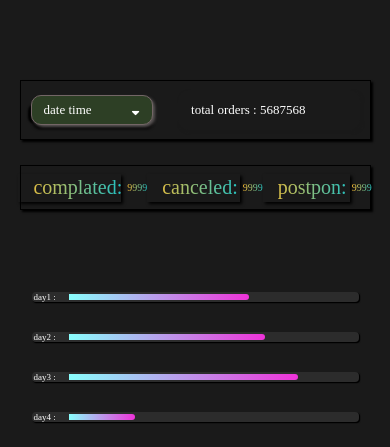
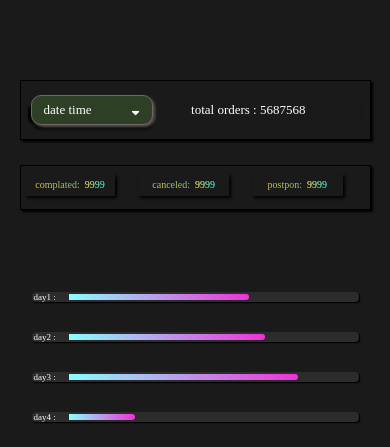
Before and after one commit to ammaralazie/CRM_for_sales_company, a Django app: page /admin_management in a window 390 px wide. Shown: the top 447 px of the page. Run offline with Django 3.2, Linux system fonts and the light colour scheme; some libraries are stand-ins or nearby versions.

Commit message:
add style and tmplate

```diff
--- a/static/css/admin_style/mobile_style.css
+++ b/static/css/admin_style/mobile_style.css
@@ -21,7 +21,7 @@
 
         width: 100%;
     }
-    .admin_complate, .admin_cancel, .admin_postponement {
+    ._complate .admin_complate,._cancel .admin_cancel,._postponement .admin_postponement {
         width: 100%;
     }
     .report>div>p{
@@ -49,7 +49,7 @@
 
         width: 100%;
     }
-    .admin_complate, .admin_cancel, .admin_postponement {
+    ._complate .admin_complate,._cancel .admin_cancel,._postponement .admin_postponement{
         font-size: 12px;
     }
 
@@ -111,7 +111,7 @@
         height: 45px;
         padding: 4px;
     }
-    .admin_complate, .admin_cancel, .admin_postponement {
+    ._complate .admin_complate,._cancel .admin_cancel,._postponement .admin_postponement{
         font-size: 10px;
         height: 80%;
     }
--- a/static/css/admin_style/style1.css
+++ b/static/css/admin_style/style1.css
@@ -102,7 +102,7 @@ body{
 ._complate .admin_complate,._cancel .admin_cancel,._postponement .admin_postponement{
     display: flex;
     align-items: center;
-    padding-left: 15px;
+    justify-content: center;
     width: 100%;
     height: 100%;
     font-size: 20px;
```
